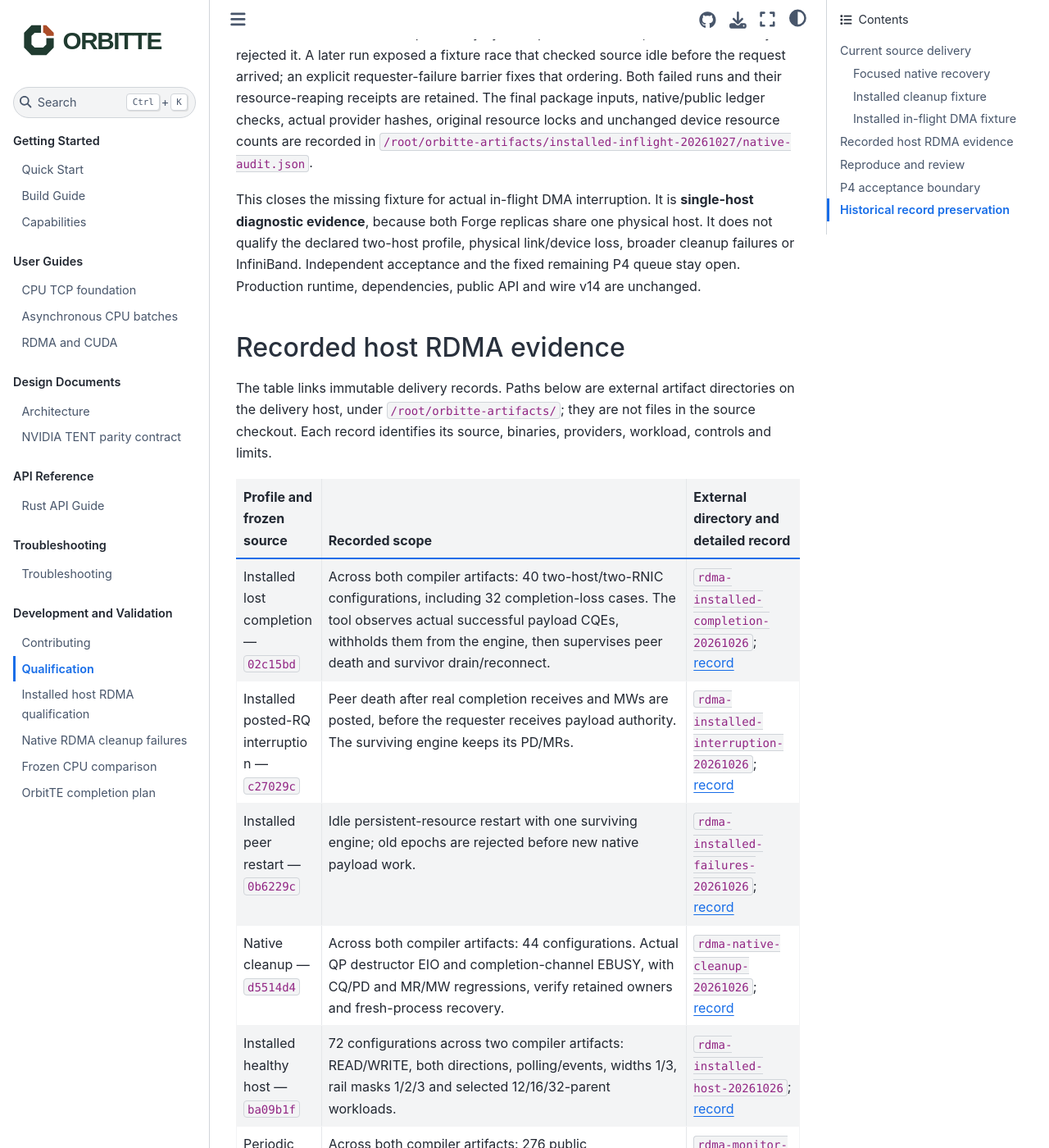
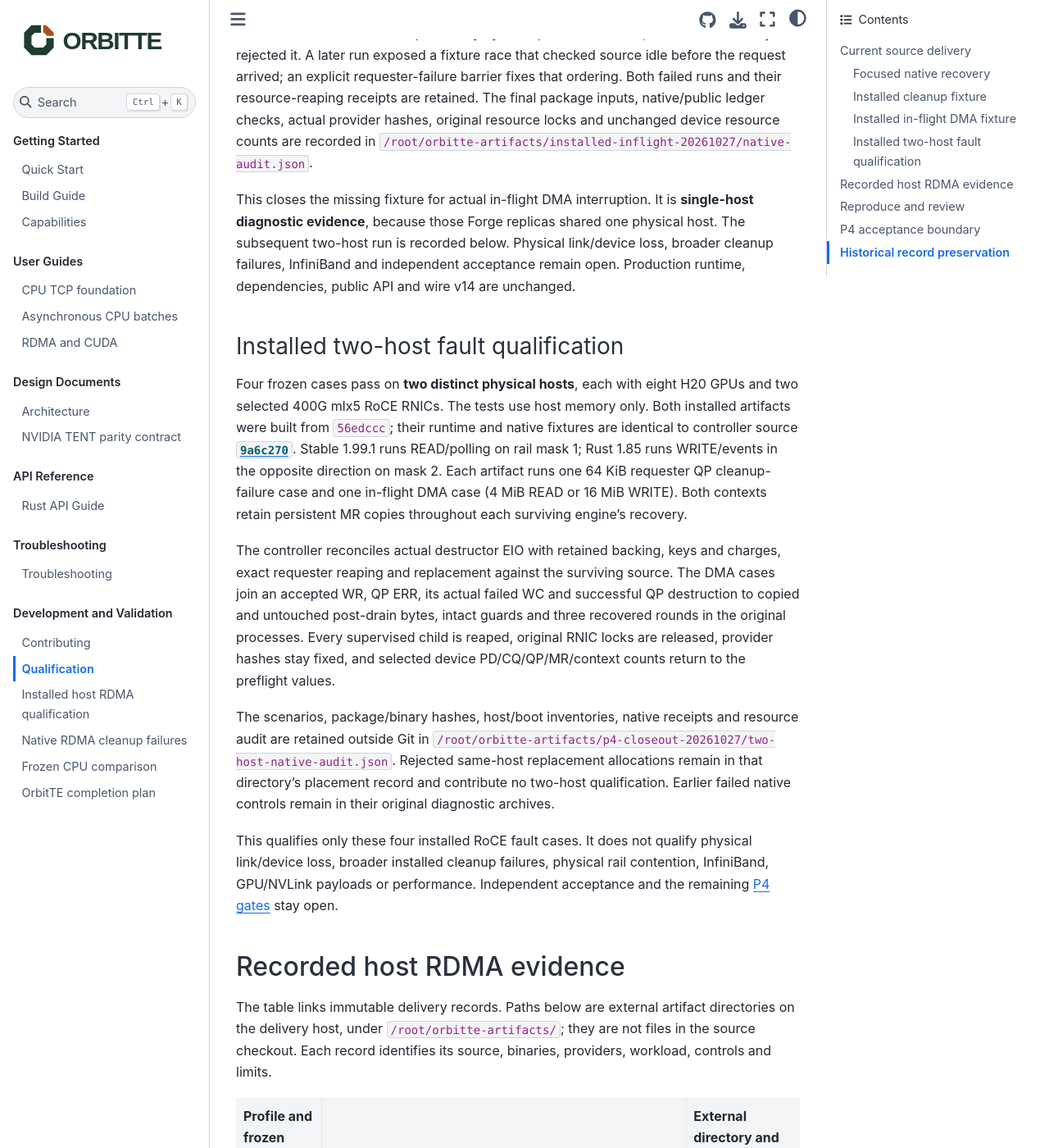
Before and after one commit to OrbitInfra/OrbitTE, a Sphinx documentation site: the page built from docs/qualification.md, in a window 1280 px wide and 1400 px high, scrolled down 2256 px. Shown: the whole window at 82% size. Built offline with Sphinx 7.4.7 and the Sphinx Book theme 1.1.4, drawn with Linux system fonts in a browser that asks for light colours; some of the changed text lies outside the part shown.

Commit message:
docs: qualify installed host fault cases on two physical nodes

```diff
--- a/docs/qualification.md
+++ b/docs/qualification.md
@@ -72,10 +72,11 @@ is retained. A separate failed audit incorrectly required ERR, although close
 fences admission and calls destruction directly. The corrected verifier records
 the actual retained QP state and preserves the original receipts.
 
-This is **single-host diagnostic evidence**, not acceptance of the declared
-two-host profile, interrupted in-flight DMA or physical loss. The two Forge
-replicas currently share a physical host. Earlier libtest cleanup evidence
-remains scoped to its own artifact; independent acceptance is still open.
+These original runs are **single-host diagnostic evidence**: their two Forge
+replicas shared a physical host. The subsequent
+[two-host qualification](#installed-two-host-fault-qualification) uses a separately
+inventoried allocation and package. Earlier libtest cleanup evidence remains
+scoped to its own artifact; independent acceptance is still open.
 
 ### Installed in-flight DMA fixture
 
@@ -97,11 +98,43 @@ original resource locks and unchanged device resource counts are recorded in
 `/root/orbitte-artifacts/installed-inflight-20261027/native-audit.json`.
 
 This closes the missing fixture for actual in-flight DMA interruption. It is
-**single-host diagnostic evidence**, because both Forge replicas share one
-physical host. It does not qualify the declared two-host profile, physical
-link/device loss, broader cleanup failures or InfiniBand. Independent acceptance
-and the fixed remaining P4 queue stay open. Production runtime, dependencies,
-public API and wire v14 are unchanged.
+**single-host diagnostic evidence**, because those Forge replicas shared one
+physical host. The subsequent two-host run is recorded below. Physical
+link/device loss, broader cleanup failures, InfiniBand and independent acceptance
+remain open. Production runtime, dependencies, public API and wire v14 are unchanged.
+
+### Installed two-host fault qualification
+
+Four frozen cases pass on **two distinct physical hosts**, each with eight H20
+GPUs and two selected 400G mlx5 RoCE RNICs. The tests use host memory only.
+Both installed artifacts were built from `56edccc`; their runtime and native
+fixtures are identical to controller source
+[`9a6c270`](https://github.com/OrbitInfra/OrbitTE/commit/9a6c27056ea4a68855b296cfa03ead1607dc7e86).
+Stable 1.99.1 runs READ/polling on rail mask 1; Rust 1.85 runs WRITE/events in
+the opposite direction on mask 2. Each artifact runs one 64 KiB requester QP
+cleanup-failure case and one in-flight DMA case (4 MiB READ or 16 MiB WRITE).
+Both contexts retain persistent MR copies throughout each surviving engine's
+recovery.
+
+The controller reconciles actual destructor EIO with retained backing, keys and
+charges, exact requester reaping and replacement against the surviving source.
+The DMA cases join an accepted WR, QP ERR, its actual failed WC and successful
+QP destruction to copied and untouched post-drain bytes, intact guards and
+three recovered rounds in the original processes. Every supervised child is
+reaped, original RNIC locks are released, provider hashes stay fixed, and selected
+device PD/CQ/QP/MR/context counts return to the preflight values.
+
+The scenarios, package/binary hashes, host/boot inventories, native receipts and
+resource audit are retained outside Git in
+`/root/orbitte-artifacts/p4-closeout-20261027/two-host-native-audit.json`.
+Rejected same-host replacement allocations remain in that directory's placement
+record and contribute no two-host qualification. Earlier failed native controls
+remain in their original diagnostic archives.
+
+This qualifies only these four installed RoCE fault cases. It does not qualify
+physical link/device loss, broader installed cleanup failures, physical rail
+contention, InfiniBand, GPU/NVLink payloads or performance. Independent acceptance
+and the remaining [P4 gates](completion-plan.md#p4-remaining-delivery) stay open.
 
 ## Recorded host RDMA evidence
 
```
Also changed, not shown: README.md (+3 -2 lines), docs/completion-plan.md (+6 -6 lines), docs/installed-host.md (+10 -7 lines), docs/native-cleanup.md (+4 -3 lines).
